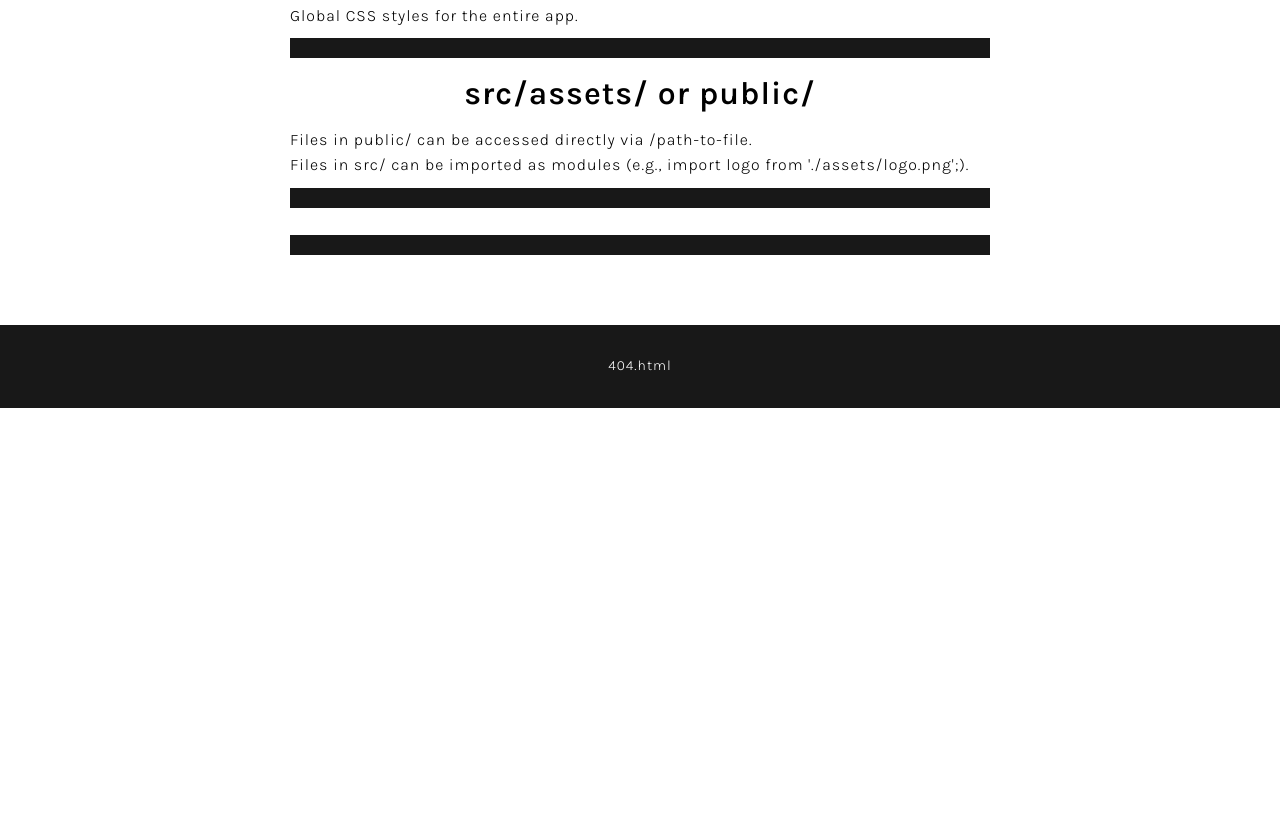
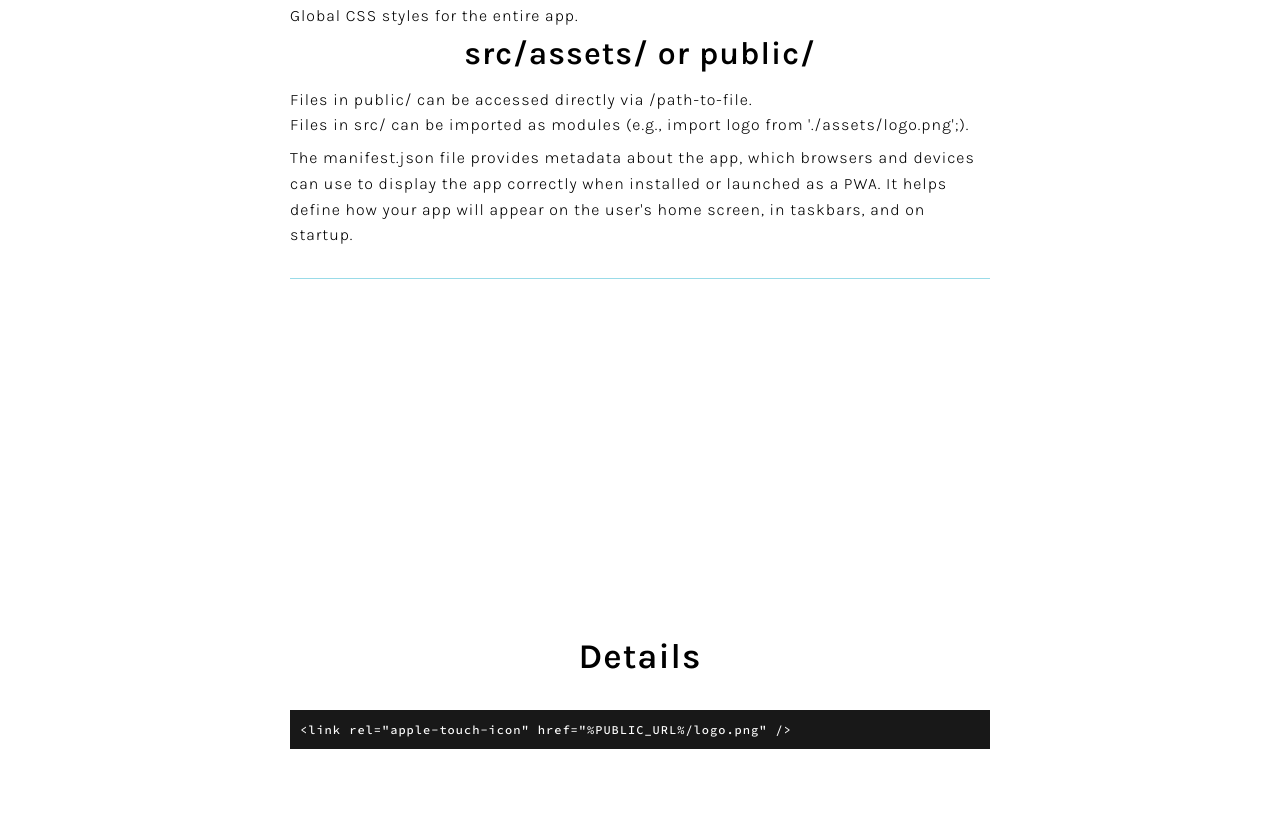
Before and after one commit to nanodotbot/react_basics, a plain HTML site: page index.html in a window 1280 px wide. Shown: the part 4702-5520 px from the top of the page. Before the commit the page ends 5110 px from the top, so only its background shows below. Drawn offline with Linux system fonts and the light colour scheme.

Commit message:
a few more basics

```diff
--- a/index.html
+++ b/index.html
@@ -113,18 +113,28 @@ Run `npm audit` for details.</code></pre>
 
             <h3>src/index.css</h3>
             <p>Global CSS styles for the entire app.</p>
-            <pre class="code-block"><code></code></pre>
 
             <h3>src/assets/ or public/</h3>
             <p>Files in public/ can be accessed directly via /path-to-file.</p>
             <p>Files in src/ can be imported as modules (e.g., import logo from './assets/logo.png';).</p>
-            <pre class="code-block"><code></code></pre>
+
+            <h3></h3>
+            <p>The manifest.json file provides metadata about the app, which browsers and devices can use to display the app correctly when installed or launched as a PWA. It helps define how your app will appear on the user's home screen, in taskbars, and on startup.</p>
+
+
+        </article>
+
+        <article>
+
+            <h2>Details</h2>
 
             <h3></h3>
             <p></p>
-            <pre class="code-block"><code></code></pre>
+            <pre class="code-block"><code>&lt;link rel="apple-touch-icon" href="%PUBLIC_URL%/logo.png" /&gt;</code></pre>
+
 
         </article>
+
 
     </main>
 
```
